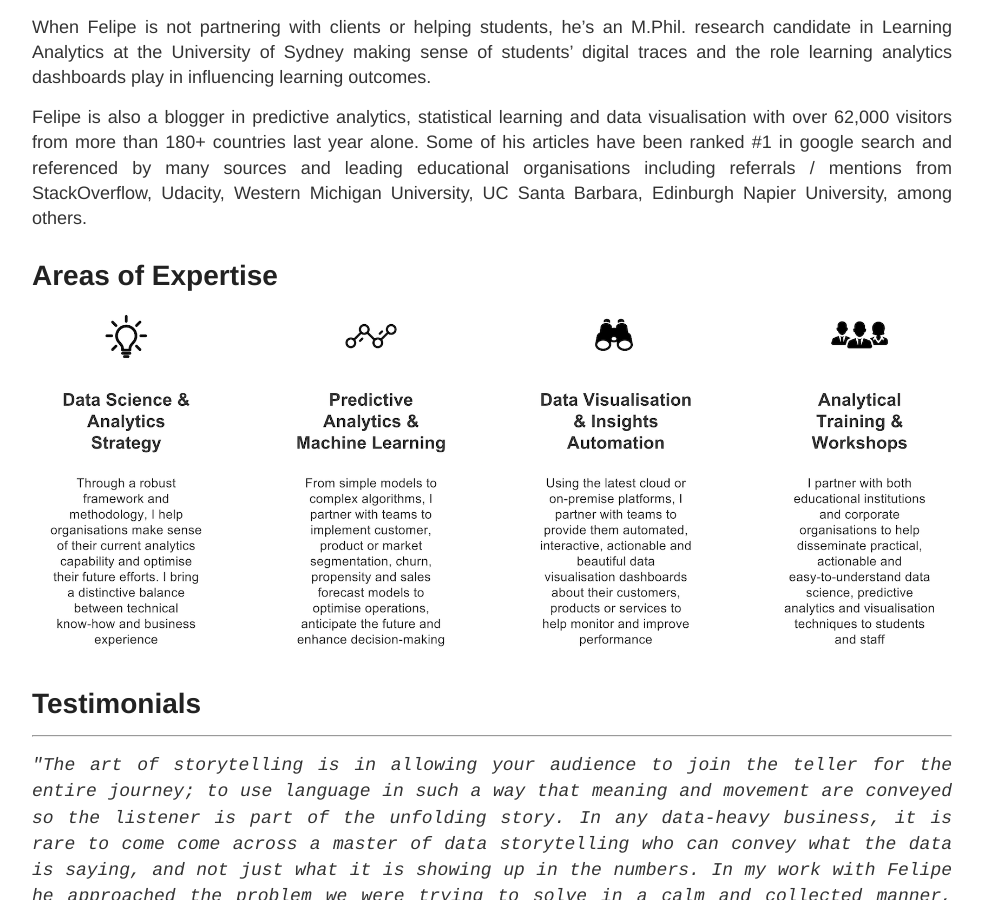
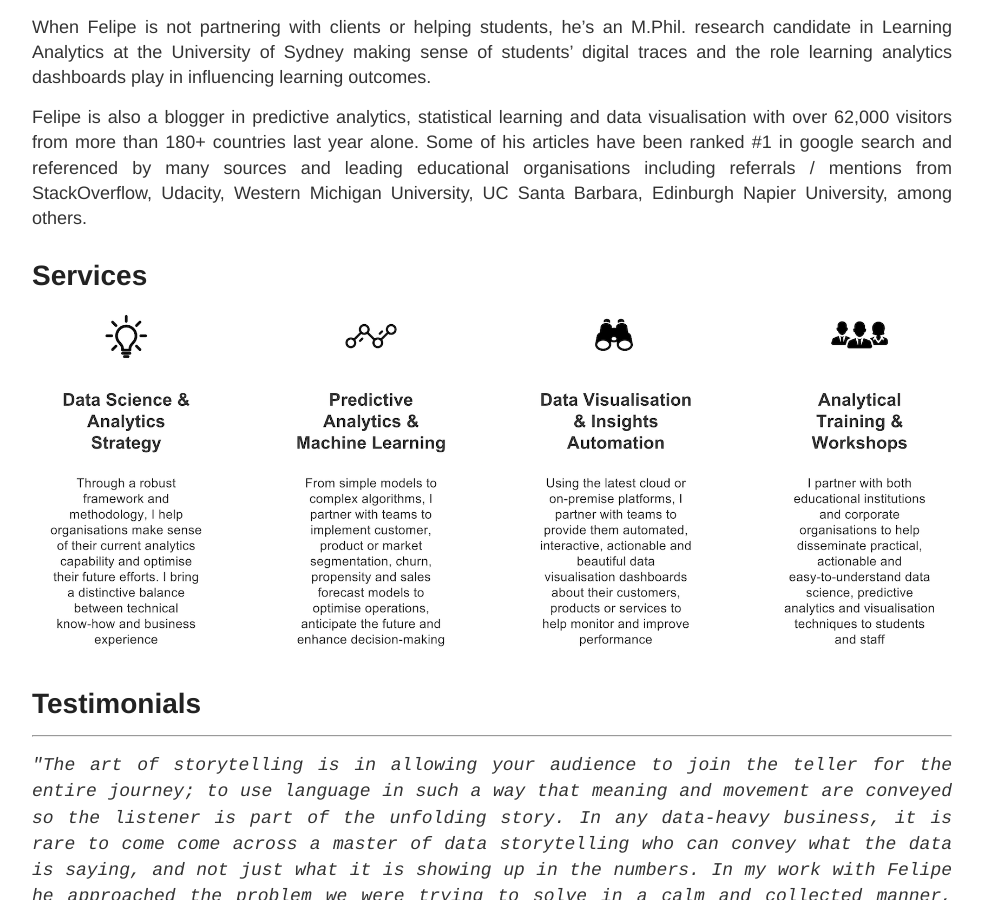
Before and after one commit to FelipeRego/FelipeRego.github.io, a Jekyll site: the page built from about.md, in a window 1280 px wide and 900 px high, scrolled down 532 px. Shown: the whole window, without its empty margins (148-1131 px from the left). Built offline with Jekyll 4.4.1, drawn with Linux system fonts in a browser that asks for light colours.

Commit message:
services

```diff
--- a/about.md
+++ b/about.md
@@ -17,7 +17,7 @@ When Felipe is not partnering with clients or helping students, he's an M.Phil.
 Felipe is also a blogger in predictive analytics, statistical learning and data visualisation with over 62,000 visitors from more than 180+ countries last year alone. Some of his articles have been ranked #1 in google search and referenced by many sources and leading educational organisations including referrals / mentions from StackOverflow, Udacity, Western Michigan University, UC Santa Barbara, Edinburgh Napier University, among others.
 
 
-# Areas of Expertise
+# Services
 
 ![](https://github.com/FelipeRego/feliperego.github.io/raw/master/images/specialties.png)<!-- -->
 
```
